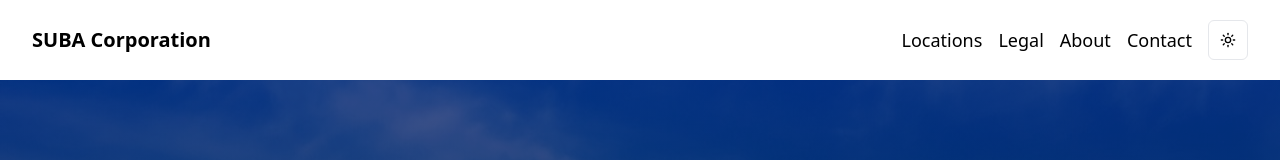
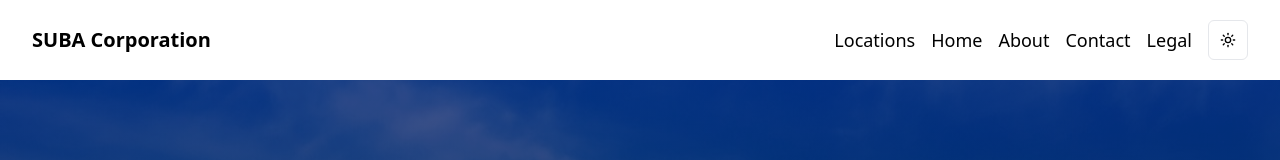
Before and after one commit to WilliamGiammona/subacorp, a Next.js app: page / in a window 1280 px wide. Shown: the top 160 px of the page. Built offline with nearby package versions, Linux system fonts and the light colour scheme.

Commit message:
updated NavBar

```diff
--- a/app/components/ui/navigation/NavBar.tsx
+++ b/app/components/ui/navigation/NavBar.tsx
@@ -26,7 +26,7 @@ export default function NavBar() {
               <div className="hidden group-hover:block absolute left-0 w-48 rounded-md shadow-lg bg-white dark:bg-gray-800 ring-1 ring-black ring-opacity-5 z-50">
                 <div className="py-1">
                   <Link
-                    href="/encinitas"
+                    href="/solana-beach"
                     className="block px-4 py-2 hover:bg-gray-100 dark:hover:bg-gray-700"
                   >
                     Mercado Del Sol
@@ -41,13 +41,16 @@ export default function NavBar() {
               </div>
             </div>
             <Link href="/services" className="hover:text-gray-600 text-lg">
-              Legal
+              Home
             </Link>
             <Link href="/about" className="hover:text-gray-600 text-lg">
               About
             </Link>
             <Link href="/contact" className="hover:text-gray-600 text-lg">
               Contact
+            </Link>
+            <Link href="/services" className="hover:text-gray-600 text-lg">
+              Legal
             </Link>
             <ModeToggle />
           </div>
```
